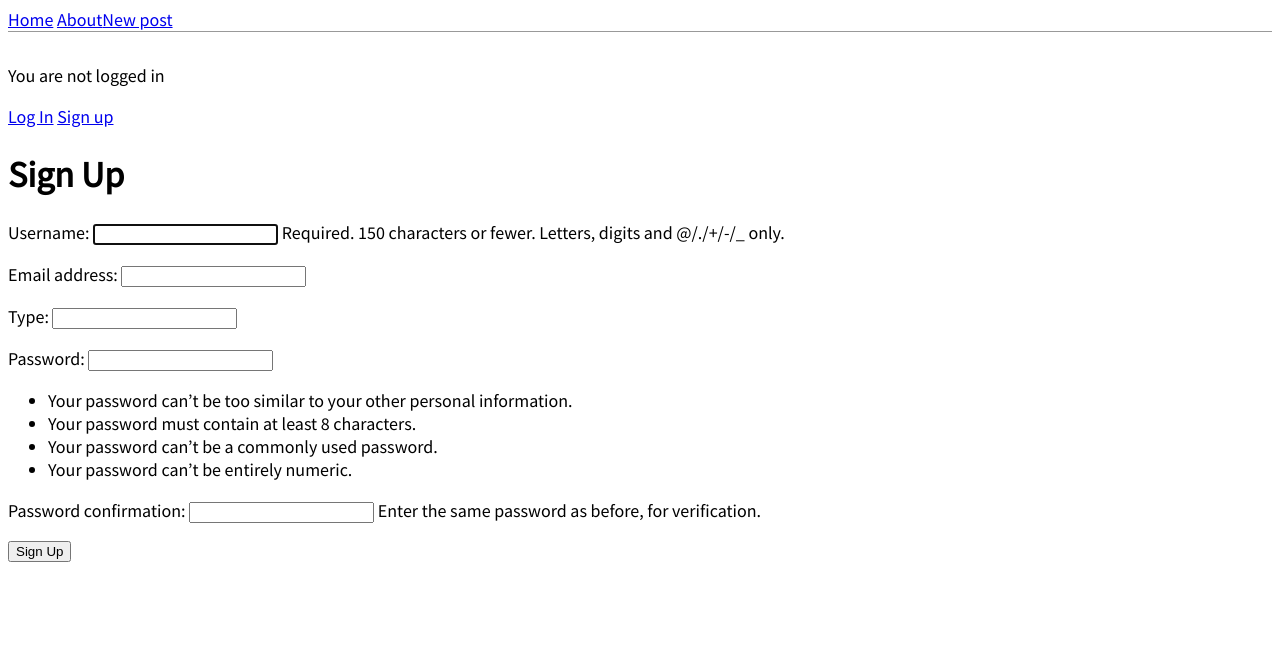
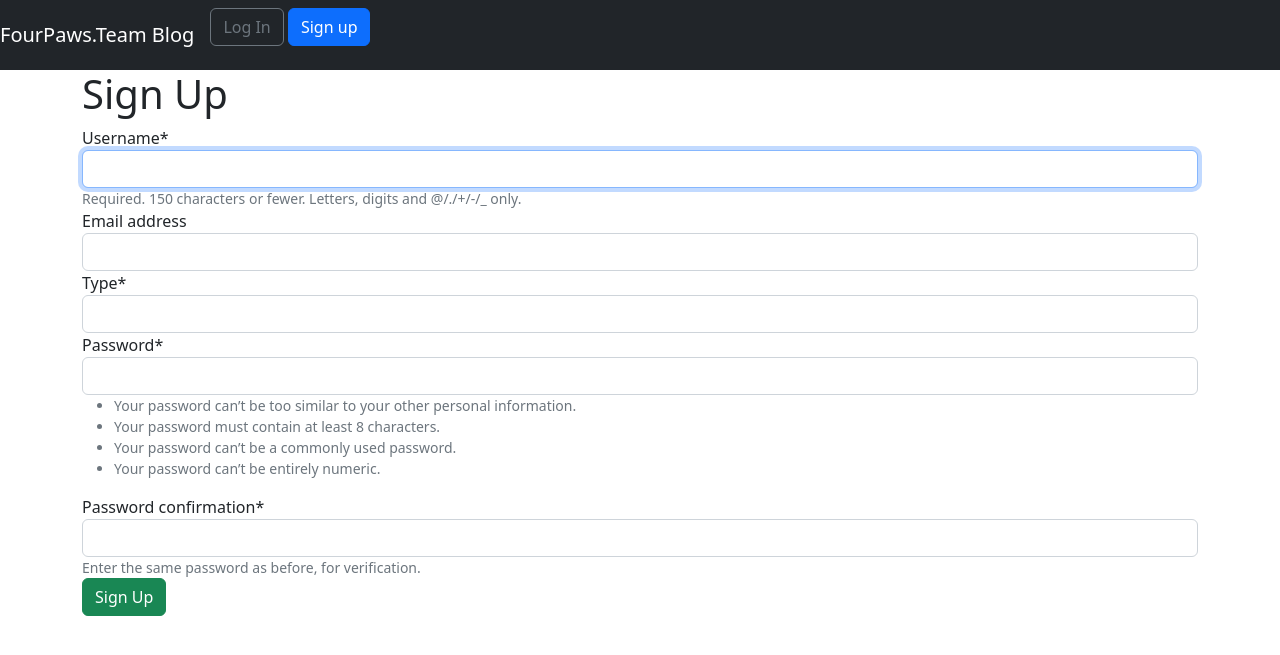
Before and after one commit to vagashkov/fourpaws, a Django app: page /accounts/signup/ in a window 1280 px wide. Shown: the top 655 px of the page. Run offline with Django 4.2, Linux system fonts and the light colour scheme; some libraries are stand-ins or nearby versions.

Commit message:
Add Bootstrap support

```diff
--- a/requirements.txt
+++ b/requirements.txt
@@ -2,6 +2,7 @@ asgiref==3.5.2
 black==22.10.0
 click==8.1.3
 Django==4.1.3
+django-crispy-forms==1.14.0
 flake8==5.0.4
 gunicorn==20.1.0
 mccabe==0.7.0
--- a/src/templates/blogs/base.html
+++ b/src/templates/blogs/base.html
@@ -3,28 +3,58 @@
 <head>
     <meta charset="UTF-8">
     <title>{% block title%} FourPaws Team {% endblock title%}</title>
-    <link href="https://fonts.googleapis.com/css?family=Source+Sans+Pro:400" rel="stylesheet">
-    <link rel="stylesheet" href="{% static 'css/base.css' %}">
+    <meta name="viewport" content="width=device-width, initial-scale=1, shrink-to-fit=no">
+    <!-- CSS only -->
+    <link href="https://cdn.jsdelivr.net/npm/bootstrap@5.2.3/dist/css/bootstrap.min.css" rel="stylesheet"
+          integrity="sha384-rbsA2VBKQhggwzxH7pPCaAqO46MgnOM80zW1RWuH61DGLwZJEdK2Kadq2F9CUG65" crossorigin="anonymous">
 </head>
 <body>
-<header>
-    <div class="nav-left">
-    <a href="{% url 'post_list' %}">Home</a>
-    <a href="{% url 'about' %}">About</a>
+<nav class="navbar navbar-expand-lg navbar-dark bg-dark">
+    <a class="navbar-brand" href="{% url 'post_list' %}">FourPaws.Team Blog</a>
+    <button class="navbar-toggler" type="button" data-toggle="collapse"
+            data-target="#navbarSupportedContent"
+            aria-controls="navbarSupportedContent" aria-expanded="false"
+            aria-label="Toggle navigation">
+        <span class="navbar-toggler-icon"></span>
+    </button>
+    <div class="collapse navbar-collapse" id="navbarSupportedContent">
+        {% if user.is_authenticated %}
+        <ul class="navbar-nav ml-auto">
+            <li class="nav-item">
+                <a class="nav-link dropdown-toggle" href="#"
+                   id="navbarDropdown" role="button" data-toggle="dropdown"
+                   aria-haspopup="true" aria-expanded="false">
+                    {{ user.username }}
+                </a>
+                <div class="dropdown-menu dropdown-menu-lg-right"
+                     aria-labelledby="navbarDropdown">
+                    <a class="dropdown-item"
+                       href="{% url 'password_change'%}">Change password</a>
+                    <div class="dropdown-divider"></div>
+                    <a class="dropdown-item" href="{% url 'logout' %}">
+                        Log Out</a>
+                </div>
+            </li>
+        </ul>
+        {% else %}
+        <form class="form-inline ml-auto">
+            <a href="{% url 'login' %}" class="btn btn-outline-secondary">
+                Log In</a>
+            <a href="{% url 'signup' %}" class="btn btn-primary ml-2">
+                Sign up</a>
+        </form>
+        {% endif %}
     </div>
-    <div class="nav-right">
-        <a href="{% url 'post_create' %}">New post</a>
+</nav>
+<main>
+    <div class="container">
+        {% block content %}
+        {% endblock content %}
     </div>
-</header>
-{% if user.is_authenticated %}
-<p>Hello, {{ user.username }}</p>
-<a href="{% url 'logout' %}">Log Out</a>
-{% else %}
-<p>You are not logged in</p>
-<a href="{% url 'login' %}">Log In</a>
-<a href="{% url 'signup' %}">Sign up</a>
-{% endif %}
-{% block content %}
-{% endblock content %}
+</main>
+<!-- JavaScript Bundle with Popper -->
+<script src="https://cdn.jsdelivr.net/npm/bootstrap@5.2.3/dist/js/bootstrap.bundle.min.js"
+        integrity="sha384-kenU1KFdBIe4zVF0s0G1M5b4hcpxyD9F7jL+jjXkk+Q2h455rYXK/7HAuoJl+0I4"
+        crossorigin="anonymous"></script>
 </body>
 </html>
--- a/src/templates/registration/login.html
+++ b/src/templates/registration/login.html
@@ -3,6 +3,6 @@
 <h1>Log In</h1>
 <form action="" method="post"> {% csrf_token %}
 {{ form.as_p}}
-    <input type="submit" value="Log In">
+    <button class="btn btn-success ml-2" type="submit">Log In</button>
     </form>
 {% endblock content %}
--- a/src/templates/registration/signup.html
+++ b/src/templates/registration/signup.html
@@ -1,8 +1,9 @@
 {% extends 'blogs/base.html' %}
+{% load crispy_forms_tags %}
 {% block content %}
 <h1>Sign Up</h1>
 <form action="" method="post"> {% csrf_token %}
-{{ form.as_p}}
-    <input type="submit" value="Sign Up">
+{{ form|crispy}}
+    <button class="btn btn-success" type="submit">Sign Up</button>
     </form>
 {% endblock content %}
```
Also changed, not shown: src/blog/tests.py (+28 -0 lines), src/config/settings.py (+6 -1 lines).
